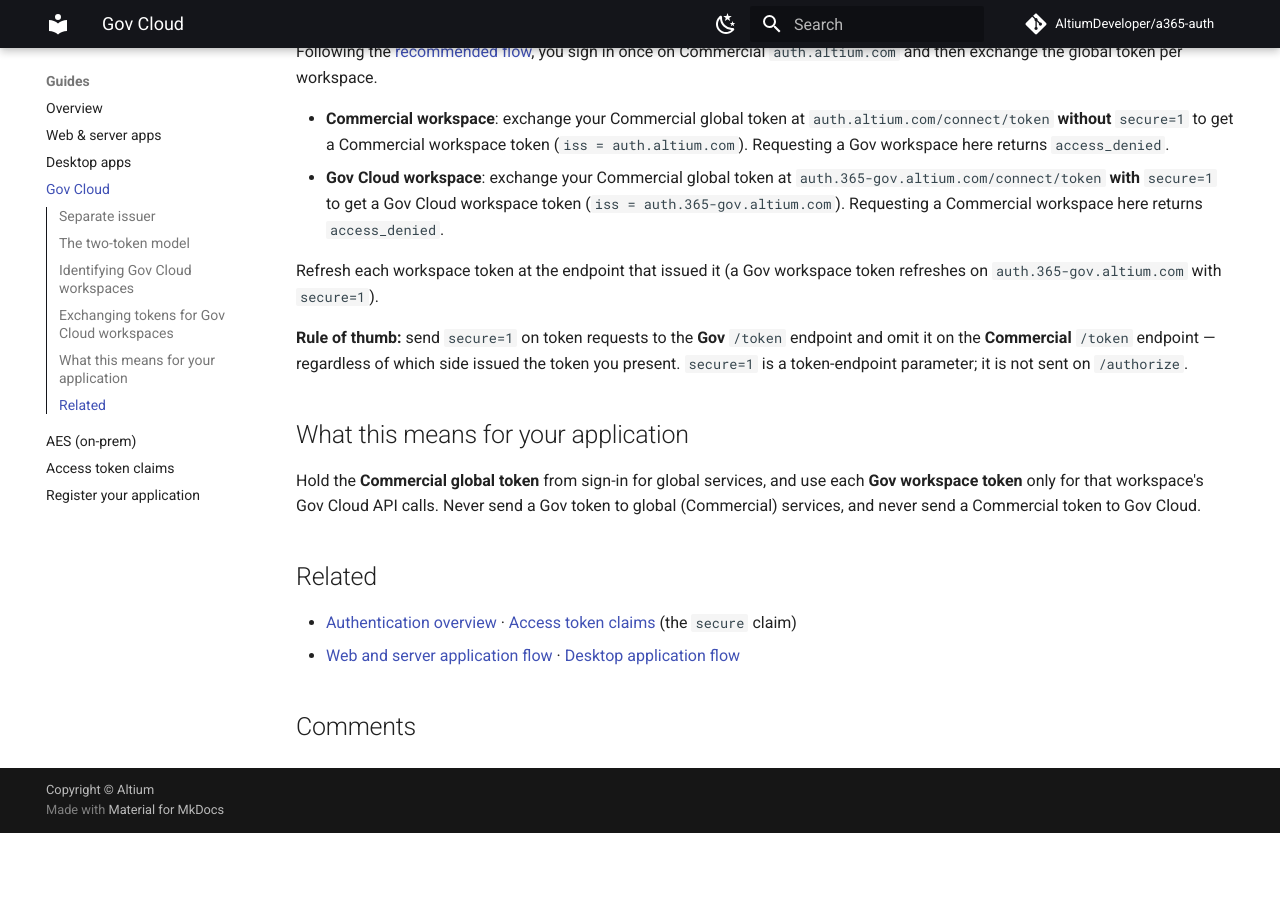
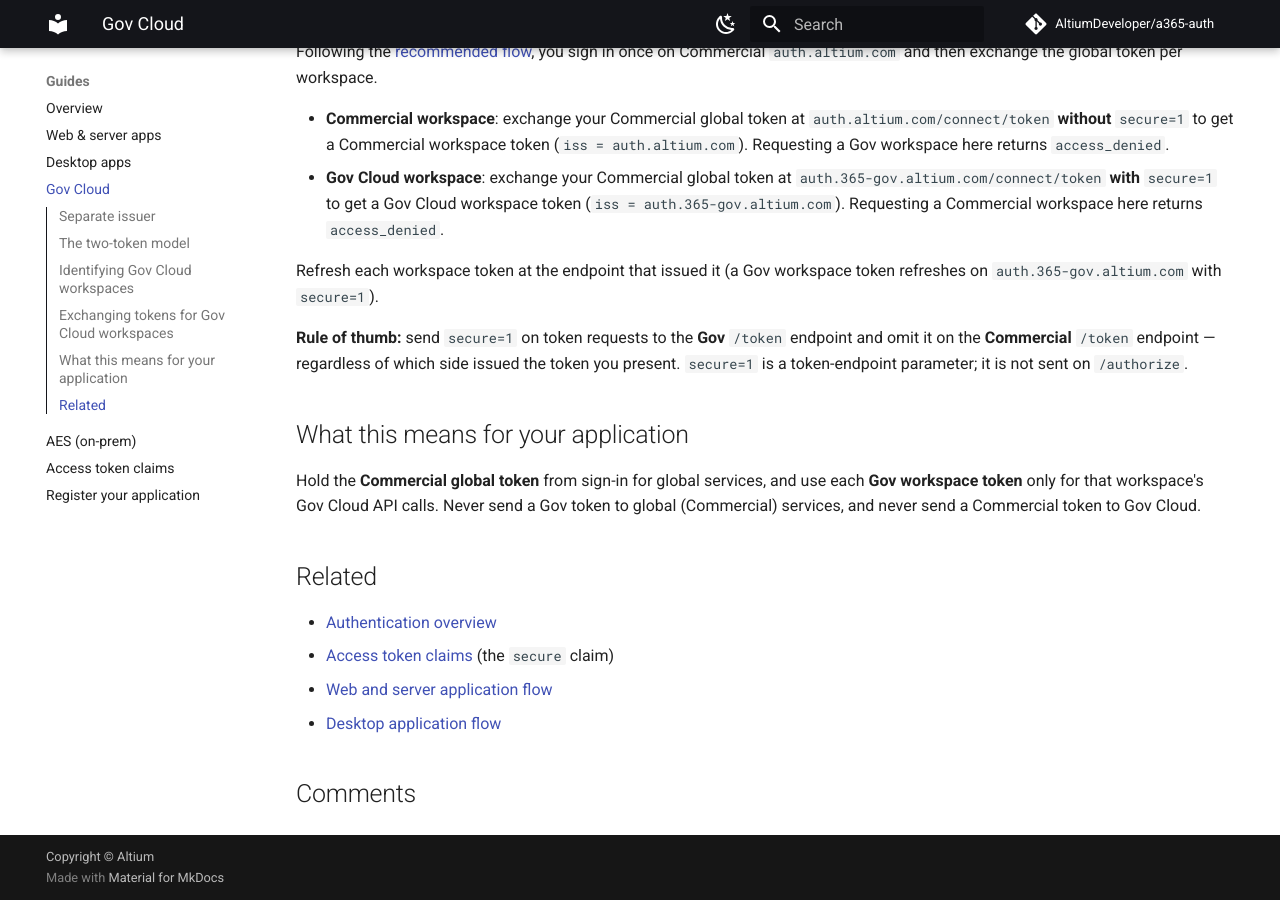
Before and after one commit to AltiumDeveloper/altium-auth, an MkDocs documentation site: the page built from docs/guides/gov-cloud.md, in a window 1280 px wide and 900 px high, scrolled down 1116 px. Built offline with MkDocs 1.6.1 and Material for MkDocs 9.7.7, drawn with Linux system fonts in a browser that asks for light colours; comment, search, counter and statistics services are not loaded; before the commit the page ends 1949 px from its top, so only the background shows below that.

Commit message:
chore: Minor PR review changes

```diff
--- a/docs/guides/gov-cloud.md
+++ b/docs/guides/gov-cloud.md
@@ -42,5 +42,7 @@ Hold the **Commercial global token** from sign-in for global services, and use e
 
 ## Related
 
-- [Authentication overview](./overview.md) · [Access token claims](./token-claims.md) (the `secure` claim)
-- [Web and server application flow](./web-and-server-apps.md) · [Desktop application flow](./desktop-apps.md)
+- [Authentication overview](./overview.md)
+- [Access token claims](./token-claims.md) (the `secure` claim)
+- [Web and server application flow](./web-and-server-apps.md)
+- [Desktop application flow](./desktop-apps.md)
```
Also changed, not shown: libs/typescript/CHANGELOG.md (+4 -1 lines), 1 other file.
